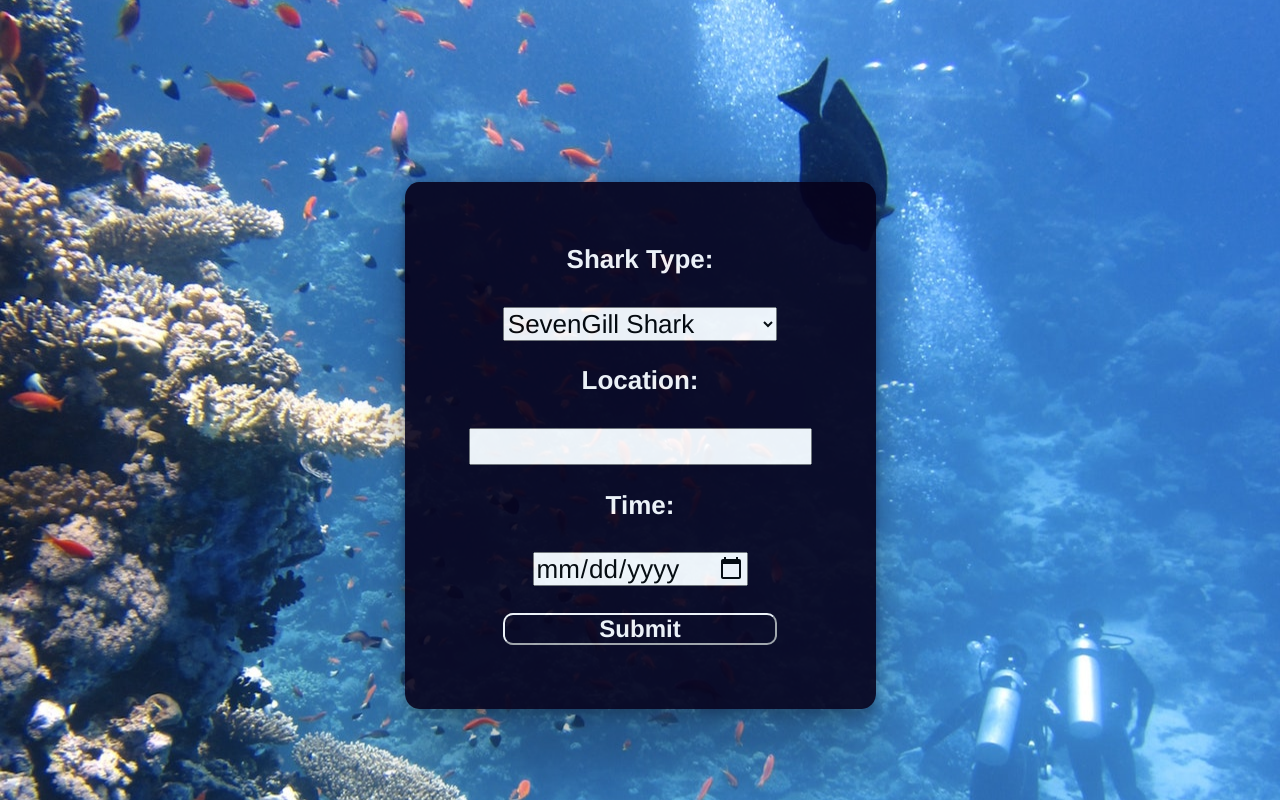
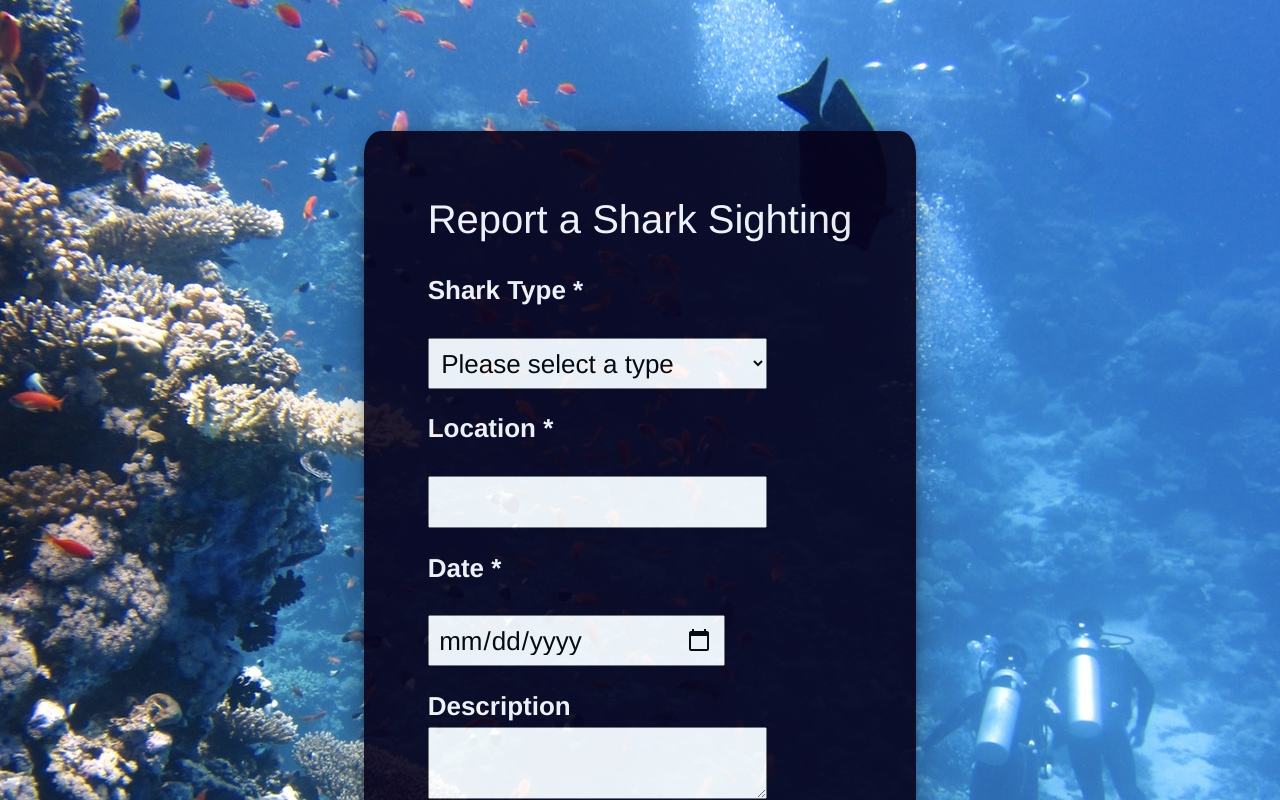
Before and after one commit to CodeJonesW/shark_stewards, a React (Create React App) app: page /sighting in a window 1280 px wide. Shown: the part 380-1180 px from the top of the page. Built offline with nearby package versions, Linux system fonts and the light colour scheme.

Commit message:
form update

```diff
--- a/src/App.css
+++ b/src/App.css
@@ -83,8 +83,8 @@
     background-image: url('./assets/images/underwater.jpg');
     /* min-height: 100vh;
     min-width: 100vw;   */
-    padding-top: 40%;
-    padding-bottom: 38%;
+    padding-top: 36%;
+    padding-bottom: 34%;
     background-size: cover;
     height: 100%;
     overflow: hidden;
@@ -100,8 +100,8 @@
     opacity: .9;
     display: flex;
     flex-direction: column;
-    align-items: center;
-    justify-content: center;
+    align-items: flex-start;
+    justify-content: left;
     border-radius: 3%;
     padding: 5%;
     font-family: "Helvetica Neue", Helvetica, Arial, sans-serif; font-size: 26px; font-style: normal; font-variant: normal; font-weight: 700; line-height: 26.4px;
@@ -109,14 +109,31 @@
 }
 
 .submitSightingReport {
+    margin: 1%;
     border-radius: 10px;
     background-color: rgb(6, 1, 26);
     border-color: white;
     color: white;
-    width: 80%;
+    background-color: rgba(255, 16, 16, 0.938);
+    width: 50%;
     font-family: "Helvetica Neue", Helvetica, Arial, sans-serif; font-size: 24px; font-style: normal; font-variant: normal; font-weight: 700; line-height: 26.4px;
 }
 
-#sharkTypes{
-    width: 80%
+#sharkTypesInput{
+    width: 80%;
+    padding: 2%;
 }
+
+#sightingLocationInput {
+    width: 80%;
+    padding: 2%;
+}
+#descriptionInput {
+    width: 80%;
+    padding: 2%;
+}
+
+#dateTimeInput {
+    width: 70%;
+    padding: 2%;
+}
--- a/src/pages/Sighting.js
+++ b/src/pages/Sighting.js
@@ -4,8 +4,10 @@ const Sighting = () => {
     return(
         <div id="sightingContainer">
             <form name="sightingForm" id="sightingForm">
-                <label htmlFor="sharkType">Shark Type: </label><br></br>
-                <select name="sharkTypes" id="sharkTypes" form="sightingForm">
+            <h1>Report a Shark Sighting</h1><br></br>
+                <label htmlFor="sharkType">Shark Type * </label><br></br>
+                <select name="sharkTypes" id="sharkTypesInput" form="sightingForm">
+                    <option value="">Please select a type</option>
                     <option value="SevenGill Shark">SevenGill Shark</option>
                     <option value="School Shark">School Shark</option>
                     <option value="Horn Shark">Horn Shark</option>
@@ -14,12 +16,14 @@ const Sighting = () => {
                     <option value="Leopard Shark">Leopard Shark</option>
                     <option value="Short Finned Mako Shark">Short Finned Mako Shark</option>
                 </select><br></br>
-                <label htmlFor="sightingLocation">Location: </label><br></br>
-                <input className="sightingInput" type="text" id="sightingLocation" name="sightingLocation"></input><br></br>
-                <label htmlFor="date">Time: </label><br></br>
-                <input className="sightingInput" type="date" id="date" name="date"></input><br></br>
+                <label htmlFor="sightingLocation">Location * </label><br></br>
+                <input className="sightingInput" type="text" id="sightingLocationInput" name="sightingLocation"></input><br></br>
+                <label htmlFor="date">Date * </label><br></br>
+                <input className="sightingInput" type="date" id="dateTimeInput" name="date"></input><br></br>
+
+                <label>Description</label>
+                <textarea id="descriptionInput" ></textarea><br></br>
                 <input className="submitSightingReport" type="submit" value="Submit" />
-
 
             </form>
 
```
